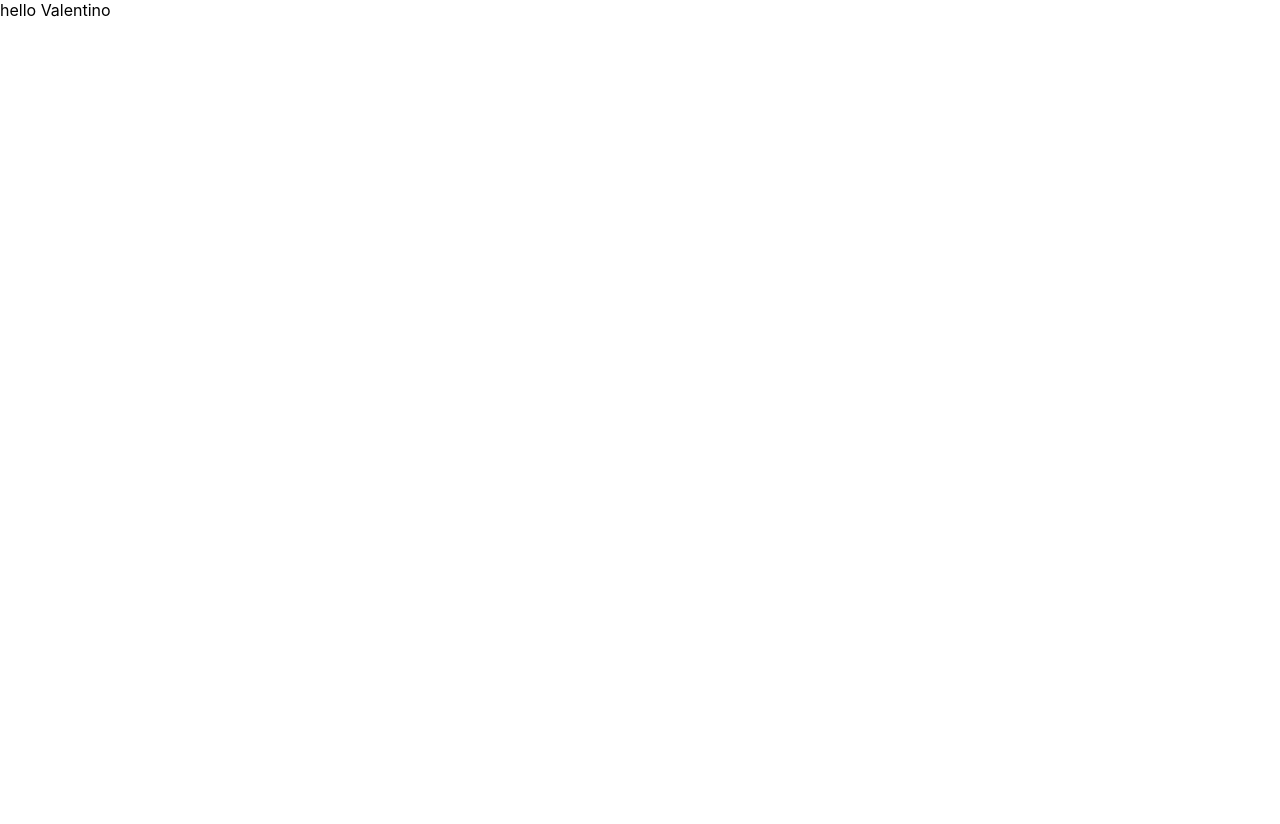
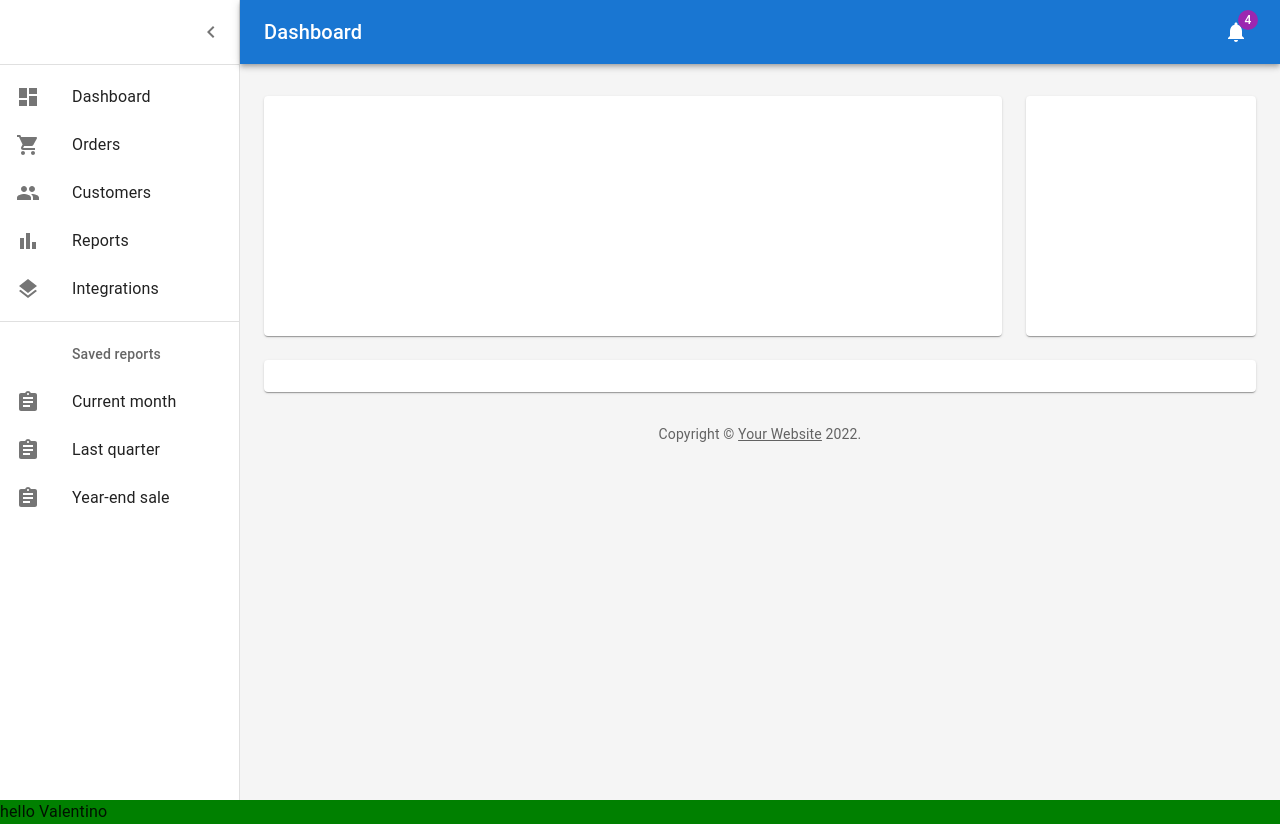
Before and after one commit to ValentinKarrica/weather_app, a React (Create React App) app: page / in a window 1280 px wide. Before the commit the page ends 800 px from the top, so only its background shows below. Built offline with nearby package versions, Linux system fonts and the light colour scheme.

Commit message:
crate/dashboard from MUI

```diff
--- a/src/App.tsx
+++ b/src/App.tsx
@@ -1,11 +1,14 @@
 import React from "react";
-
+import Dashboard from "./screens/dashboard/Dashboard";
+import  LandingPage  from "./screens/landingPage/LandingPage";
 
 function App() {
   return (
     <React.Fragment>
-      <div>hello Valentino</div>
+      <Dashboard/>
+
+      <LandingPage />
     </React.Fragment>
-  )
+  );
 }
 export default App;
--- /dev/null
+++ b/src/screens/dashboard/Dashboard.tsx
@@ -0,0 +1,210 @@
+import * as React from "react";
+import { styled, createTheme, ThemeProvider } from "@mui/material/styles";
+import CssBaseline from "@mui/material/CssBaseline";
+import MuiDrawer from "@mui/material/Drawer";
+import Box from "@mui/material/Box";
+import MuiAppBar, { AppBarProps as MuiAppBarProps } from "@mui/material/AppBar";
+import Toolbar from "@mui/material/Toolbar";
+import List from "@mui/material/List";
+import Typography from "@mui/material/Typography";
+import Divider from "@mui/material/Divider";
+import IconButton from "@mui/material/IconButton";
+import Badge from "@mui/material/Badge";
+import Container from "@mui/material/Container";
+import Grid from "@mui/material/Grid";
+import Paper from "@mui/material/Paper";
+import Link from "@mui/material/Link";
+import MenuIcon from "@mui/icons-material/Menu";
+import ChevronLeftIcon from "@mui/icons-material/ChevronLeft";
+import NotificationsIcon from "@mui/icons-material/Notifications";
+import { mainListItems, secondaryListItems } from './listItems';
+
+function Copyright(props: any) {
+  return (
+    <Typography
+      variant="body2"
+      color="text.secondary"
+      align="center"
+      {...props}
+    >
+      {"Copyright © "}
+      <Link color="inherit" href="https://mui.com/">
+        Your Website
+      </Link>{" "}
+      {new Date().getFullYear()}
+      {"."}
+    </Typography>
+  );
+}
+
+const drawerWidth: number = 240;
+
+interface AppBarProps extends MuiAppBarProps {
+  open?: boolean;
+}
+
+const AppBar = styled(MuiAppBar, {
+  shouldForwardProp: (prop) => prop !== "open",
+})<AppBarProps>(({ theme, open }) => ({
+  zIndex: theme.zIndex.drawer + 1,
+  transition: theme.transitions.create(["width", "margin"], {
+    easing: theme.transitions.easing.sharp,
+    duration: theme.transitions.duration.leavingScreen,
+  }),
+  ...(open && {
+    marginLeft: drawerWidth,
+    width: `calc(100% - ${drawerWidth}px)`,
+    transition: theme.transitions.create(["width", "margin"], {
+      easing: theme.transitions.easing.sharp,
+      duration: theme.transitions.duration.enteringScreen,
+    }),
+  }),
+}));
+
+const Drawer = styled(MuiDrawer, {
+  shouldForwardProp: (prop) => prop !== "open",
+})(({ theme, open }) => ({
+  "& .MuiDrawer-paper": {
+    position: "relative",
+    whiteSpace: "nowrap",
+    width: drawerWidth,
+    transition: theme.transitions.create("width", {
+      easing: theme.transitions.easing.sharp,
+      duration: theme.transitions.duration.enteringScreen,
+    }),
+    boxSizing: "border-box",
+    ...(!open && {
+      overflowX: "hidden",
+      transition: theme.transitions.create("width", {
+        easing: theme.transitions.easing.sharp,
+        duration: theme.transitions.duration.leavingScreen,
+      }),
+      width: theme.spacing(7),
+      [theme.breakpoints.up("sm")]: {
+        width: theme.spacing(9),
+      },
+    }),
+  },
+}));
+
+const mdTheme = createTheme();
+
+function DashboardContent() {
+  const [open, setOpen] = React.useState(true);
+  const toggleDrawer = () => {
+    setOpen(!open);
+  };
+
+  return (
+    <ThemeProvider theme={mdTheme}>
+      <Box sx={{ display: "flex" }}>
+        <CssBaseline />
+        <AppBar position="absolute" open={open}>
+          <Toolbar
+            sx={{
+              pr: "24px", // keep right padding when drawer closed
+            }}
+          >
+            <IconButton
+              edge="start"
+              color="inherit"
+              aria-label="open drawer"
+              onClick={toggleDrawer}
+              sx={{
+                marginRight: "36px",
+                ...(open && { display: "none" }),
+              }}
+            >
+              <MenuIcon />
+            </IconButton>
+            <Typography
+              component="h1"
+              variant="h6"
+              color="inherit"
+              noWrap
+              sx={{ flexGrow: 1 }}
+            >
+              Dashboard
+            </Typography>
+            <IconButton color="inherit">
+              <Badge badgeContent={4} color="secondary">
+                <NotificationsIcon />
+              </Badge>
+            </IconButton>
+          </Toolbar>
+        </AppBar>
+        <Drawer variant="permanent" open={open}>
+          <Toolbar
+            sx={{
+              display: "flex",
+              alignItems: "center",
+              justifyContent: "flex-end",
+              px: [1],
+            }}
+          >
+            <IconButton onClick={toggleDrawer}>
+              <ChevronLeftIcon />
+            </IconButton>
+          </Toolbar>
+          <Divider />
+          <List component="nav">
+            {mainListItems}
+            <Divider sx={{ my: 1 }} />
+            {secondaryListItems}
+          </List>
+        </Drawer>
+        <Box
+          component="main"
+          sx={{
+            backgroundColor: (theme) =>
+              theme.palette.mode === "light"
+                ? theme.palette.grey[100]
+                : theme.palette.grey[900],
+            flexGrow: 1,
+            height: "100vh",
+            overflow: "auto",
+          }}
+        >
+          <Toolbar />
+          <Container maxWidth="lg" sx={{ mt: 4, mb: 4 }}>
+            <Grid container spacing={3}>
+              {/* Chart */}
+              <Grid item xs={12} md={8} lg={9}>
+                <Paper
+                  sx={{
+                    p: 2,
+                    display: "flex",
+                    flexDirection: "column",
+                    height: 240,
+                  }}
+                ></Paper>
+              </Grid>
+              {/* Recent Deposits */}
+              <Grid item xs={12} md={4} lg={3}>
+                <Paper
+                  sx={{
+                    p: 2,
+                    display: "flex",
+                    flexDirection: "column",
+                    height: 240,
+                  }}
+                ></Paper>
+              </Grid>
+              {/* Recent Orders */}
+              <Grid item xs={12}>
+                <Paper
+                  sx={{ p: 2, display: "flex", flexDirection: "column" }}
+                ></Paper>
+              </Grid>
+            </Grid>
+            <Copyright sx={{ pt: 4 }} />
+          </Container>
+        </Box>
+      </Box>
+    </ThemeProvider>
+  );
+}
+
+export default function Dashboard() {
+  return <DashboardContent />;
+}
--- /dev/null
+++ b/src/screens/dashboard/listItems.tsx
@@ -0,0 +1,72 @@
+import * as React from 'react';
+import ListItemButton from '@mui/material/ListItemButton';
+import ListItemIcon from '@mui/material/ListItemIcon';
+import ListItemText from '@mui/material/ListItemText';
+import ListSubheader from '@mui/material/ListSubheader';
+import DashboardIcon from '@mui/icons-material/Dashboard';
+import ShoppingCartIcon from '@mui/icons-material/ShoppingCart';
+import PeopleIcon from '@mui/icons-material/People';
+import BarChartIcon from '@mui/icons-material/BarChart';
+import LayersIcon from '@mui/icons-material/Layers';
+import AssignmentIcon from '@mui/icons-material/Assignment';
+
+export const mainListItems = (
+  <React.Fragment>
+    <ListItemButton>
+      <ListItemIcon>
+        <DashboardIcon />
+      </ListItemIcon>
+      <ListItemText primary="Dashboard" />
+    </ListItemButton>
+    <ListItemButton>
+      <ListItemIcon>
+        <ShoppingCartIcon />
+      </ListItemIcon>
+      <ListItemText primary="Orders" />
+    </ListItemButton>
+    <ListItemButton>
+      <ListItemIcon>
+        <PeopleIcon />
+      </ListItemIcon>
+      <ListItemText primary="Customers" />
+    </ListItemButton>
+    <ListItemButton>
+      <ListItemIcon>
+        <BarChartIcon />
+      </ListItemIcon>
+      <ListItemText primary="Reports" />
+    </ListItemButton>
+    <ListItemButton>
+      <ListItemIcon>
+        <LayersIcon />
+      </ListItemIcon>
+      <ListItemText primary="Integrations" />
+    </ListItemButton>
+  </React.Fragment>
+);
+
+export const secondaryListItems = (
+  <React.Fragment>
+    <ListSubheader component="div" inset>
+      Saved reports
+    </ListSubheader>
+    <ListItemButton>
+      <ListItemIcon>
+        <AssignmentIcon />
+      </ListItemIcon>
+      <ListItemText primary="Current month" />
+    </ListItemButton>
+    <ListItemButton>
+      <ListItemIcon>
+        <AssignmentIcon />
+      </ListItemIcon>
+      <ListItemText primary="Last quarter" />
+    </ListItemButton>
+    <ListItemButton>
+      <ListItemIcon>
+        <AssignmentIcon />
+      </ListItemIcon>
+      <ListItemText primary="Year-end sale" />
+    </ListItemButton>
+  </React.Fragment>
+);
--- /dev/null
+++ b/src/screens/landingPage/LandingPage.tsx
@@ -0,0 +1,12 @@
+import React from "react";
+import styled from "styled-components";
+
+const Content = styled.div`
+  background-color: green;
+`;
+
+const LandingPage = () => {
+  return <Content> hello Valentino</Content>;
+};
+
+export default LandingPage;
```
Also changed, not shown: package.json (+11 -0 lines), 1 other file (tests, documents, lock files or other folders).
